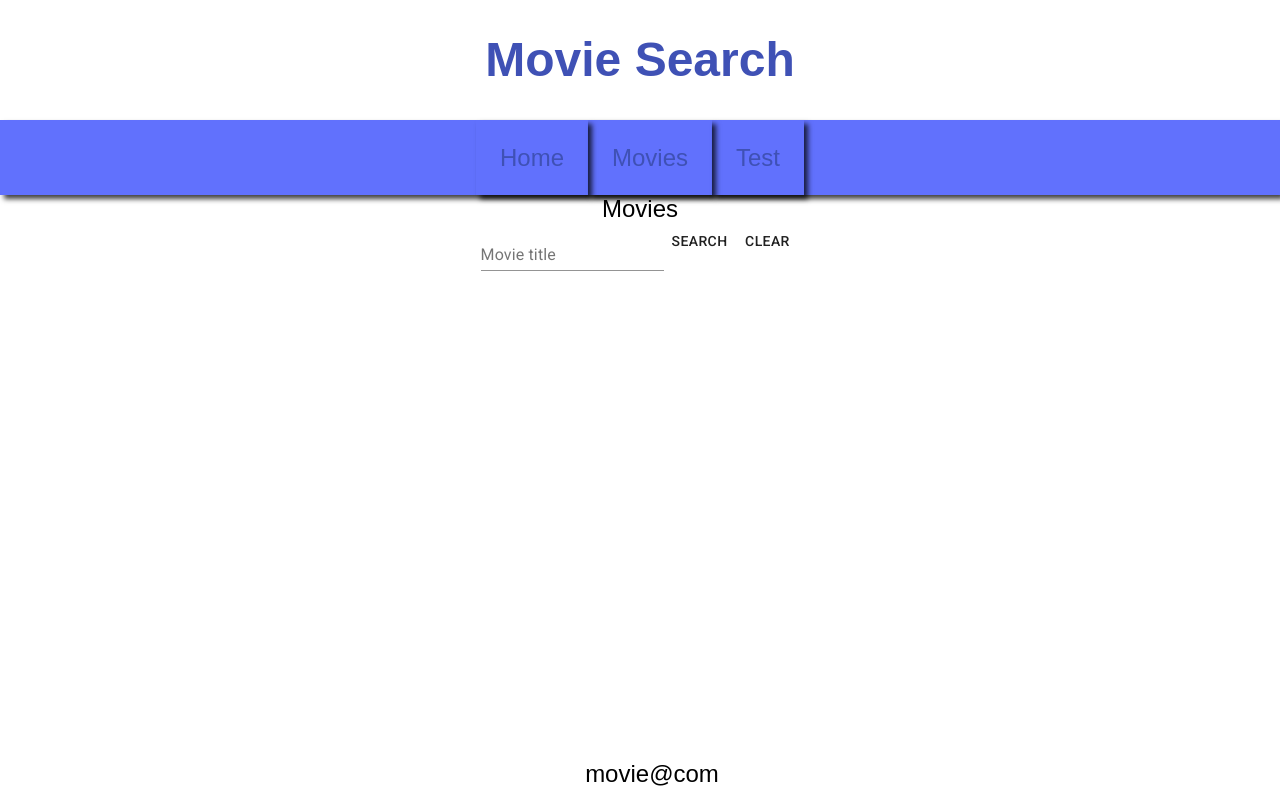
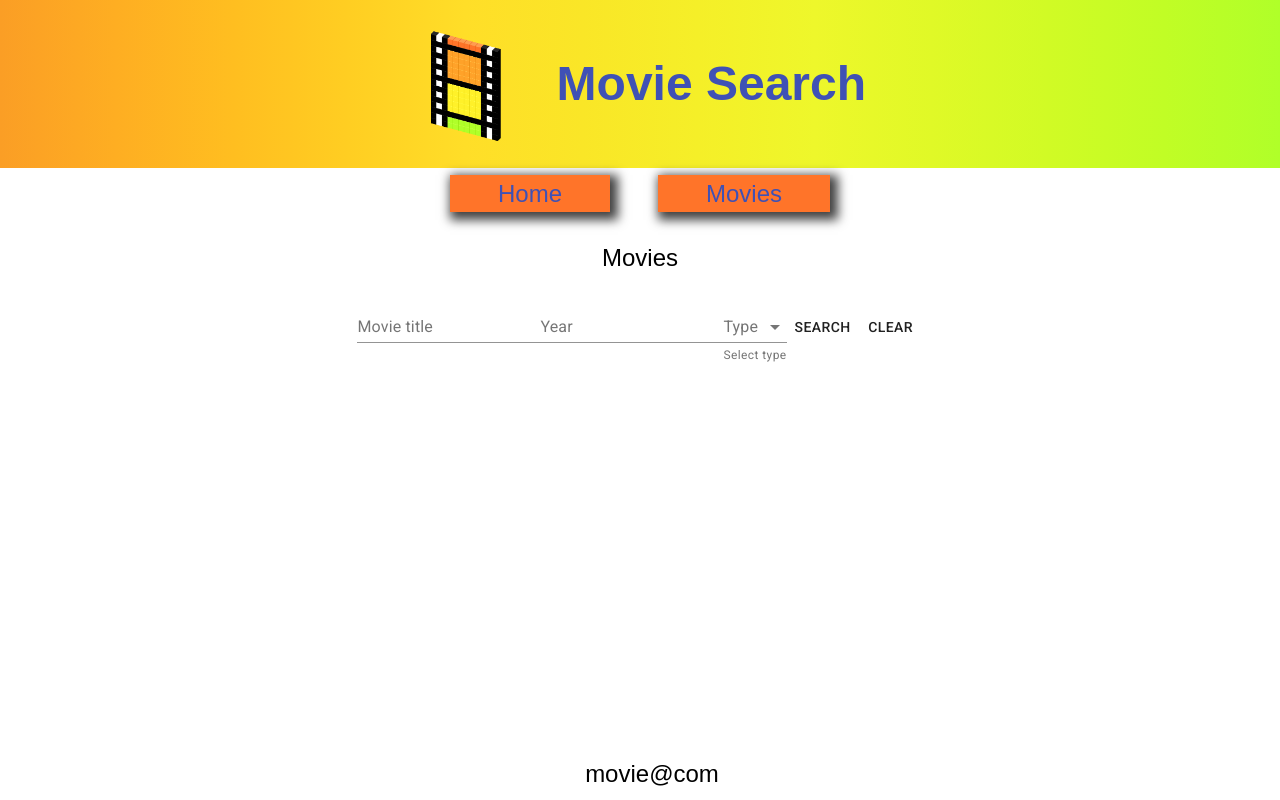
Before and after one commit to pdworniczak/react-movies, a React (Create React App) app: page /movie in a window 1280 px wide. Built offline with nearby package versions, Linux system fonts and the light colour scheme.

Commit message:
support year and type search

```diff
--- a/src/App.js
+++ b/src/App.js
@@ -8,35 +8,38 @@ import {
 import Link from '@material-ui/core/Link';
 
 import Movies from './movie';
-import Movie from './movie/Movie'
+import Movie from './movie/Movie';
 
 function App() {
   return (
     <Router>
-      <header>
-        <Link component={RouterLink} to="/">
+      <header className="backgroundGradient">
+        <Link style={{ display: 'flex' }} component={RouterLink} to="/">
+          <img
+            style={{ height: '5em', marginRight: '2em' }}
+            src="movie.png"
+            alt=""
+          />
           <h1>Movie Search</h1>
         </Link>
       </header>
       <nav>
+        <span>
           <Link component={RouterLink} to="/">
             Home
           </Link>
+        </span>
+        <span>
           <Link component={RouterLink} to="/movie">
             Movies
           </Link>
-        <Link component={RouterLink} to="/test">
-          Test
-        </Link>
+        </span>
       </nav>
       <main>
         <Switch>
           <Route path="/" exact />
           <Route path="/movie" exact component={Movies} />
-          <Route
-            path="/movie/:imdbID"
-            component={Movie}
-          />
+          <Route path="/movie/:imdbID" component={Movie} />
           <Route path="/test1/" component={() => <div>test</div>} />
         </Switch>
       </main>
--- a/src/movie/index.jsx
+++ b/src/movie/index.jsx
@@ -3,6 +3,7 @@ import { useDispatch, useSelector } from 'react-redux';
 import TextField from '@material-ui/core/TextField';
 import Button from '@material-ui/core/Button';
 import Fab from '@material-ui/core/Fab';
+import MenuItem from '@material-ui/core/MenuItem';
 
 import movieService from './service';
 import MovieList from './MovieList';
@@ -10,6 +11,7 @@ import MovieList from './MovieList';
 function Movies() {
   const [movies, setMovies] = useState([]);
   const [totalResults, setTotalResults] = useState(0);
+  const [loading, setLoading] = useState(false);
 
   const { searchParams } = useSelector(state => state.movies);
   const dispatch = useDispatch();
@@ -30,9 +32,12 @@ function Movies() {
       dispatch({ type: 'setSearchParams', payload: params });
     }
 
+    setLoading(true);
+
     movieService
       .get(params)
       .then(({ data: { Search, totalResults, Response, Error } }) => {
+        setLoading(false);
         if (Response === 'False') {
           console.error(Error);
         } else {
@@ -47,6 +52,12 @@ function Movies() {
       <header>Movies</header>
       <section>
         <form
+          style={{
+            display: 'flex',
+            alignItems: 'baseline',
+            marginBottom: '1rem',
+            justifyContent: 'center'
+          }}
           noValidate
           onSubmit={event => {
             event.preventDefault();
@@ -64,11 +75,55 @@ function Movies() {
               })
             }
           />
+          <TextField
+            name="year"
+            label="Year"
+            value={searchParams.y || ''}
+            onChange={event => {
+              dispatch({
+                type: 'setSearchParams',
+                payload: {
+                  ...searchParams,
+                  y: Number.parseInt(event.target.value)
+                }
+              });
+              console.log(event.target.value);
+            }}
+          />
+          <TextField
+            select
+            name="type"
+            label="Type"
+            value={searchParams.type || ''}
+            onChange={event => {
+              dispatch({
+                type: 'setSearchParams',
+                payload: {
+                  ...searchParams,
+                  type: event.target.value
+                }
+              });
+              console.log(event.target.value);
+            }}
+            helperText="Select type"
+          >
+            {[
+              // { value: '', label: 'None'},
+              { value: 'movie', label: 'Movie' },
+              { value: 'series', label: 'Series' },
+              { value: 'episode', label: 'Episode' }
+            ].map(option => (
+              <MenuItem key={option.value} value={option.value}>
+                {option.label}
+              </MenuItem>
+            ))}
+          </TextField>
           <Button type="submit">Search</Button>
           <Button onClick={() => dispatch({ type: 'clearSearchParams' })}>
             Clear
           </Button>
         </form>
+        {loading && <div>Loading...</div>}
         <MovieList movies={movies} />
         {movies.length ? (
           <Fragment>
--- a/src/movie/reducer.js
+++ b/src/movie/reducer.js
@@ -1,11 +1,11 @@
-const initialSearchParams = { searchParams: { page: 1 } };
+const initialSearchParams = { page: 1 };
 
 const reducerFunc = {
   setSearchParams: (state, searchParams) => {
     return { ...state, searchParams: { ...searchParams } };
   },
   clearSearchParams: state => {
-    return { ...state, ...initialSearchParams };
+    return { ...state, searchParams: { ...initialSearchParams } };
   }
 };
 
--- a/src/styles/app.scss
+++ b/src/styles/app.scss
@@ -6,19 +6,22 @@ body {
 header {
   display: flex;
   justify-content: center;
+  padding: 1em 0;
 }
 
 nav {
   display: flex;
   justify-content: center;
-  background-color: #6171fd;
-  box-shadow: 4px 4px 5px 0px rgba(0, 0, 0, 0.75);
+  padding: 0.5em 0;
+
+  * {
+    margin: 0 1em;
+  }
 
   & a {
-    margin: 0 2em;
-    color: white;
-    box-shadow: 4px 4px 5px 0px rgba(0, 0, 0, 0.75);
-    padding: 1em;
+    background-color: #FF7429;
+    box-shadow: 4px 4px 10px 4px rgba(0, 0, 0, 0.75);
+    padding: .2em 2em;
   }
 }
 
@@ -41,3 +44,21 @@ footer {
   align-items: center;
   justify-content: space-between;
 }
+
+.backgroundGradient {
+  background-image: linear-gradient(
+    to right,
+    #fb9e25,
+    #feae22,
+    #ffbe20,
+    #ffce22,
+    #ffde28,
+    #fae627,
+    #f5ef28,
+    #eef72b,
+    #e0f927,
+    #d1fb25,
+    #c1fd25,
+    #b0ff29
+  );
+}
```
Also changed, not shown: public/movie.png (added). Lines whose indentation alone changed are shown as unchanged.
